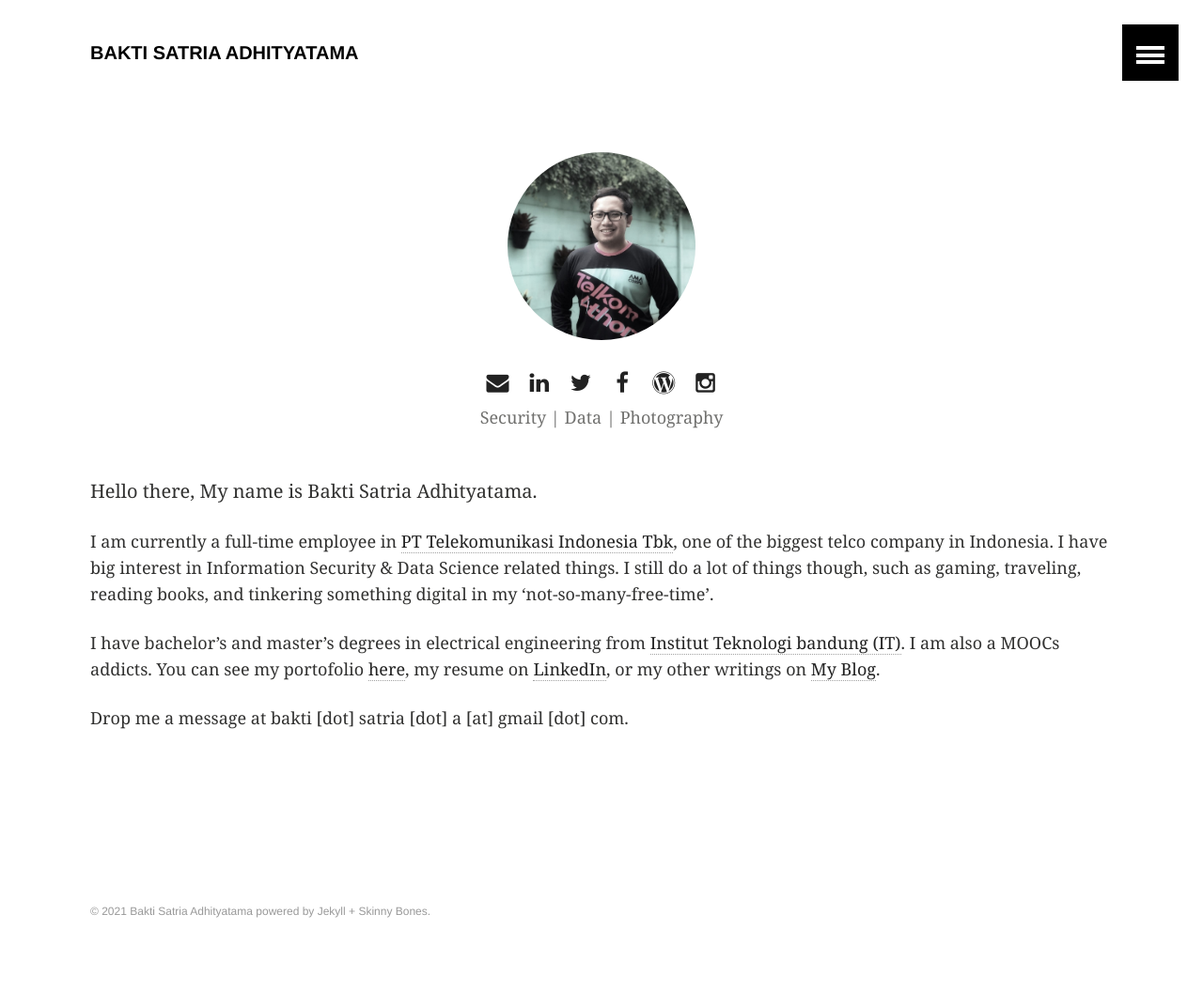
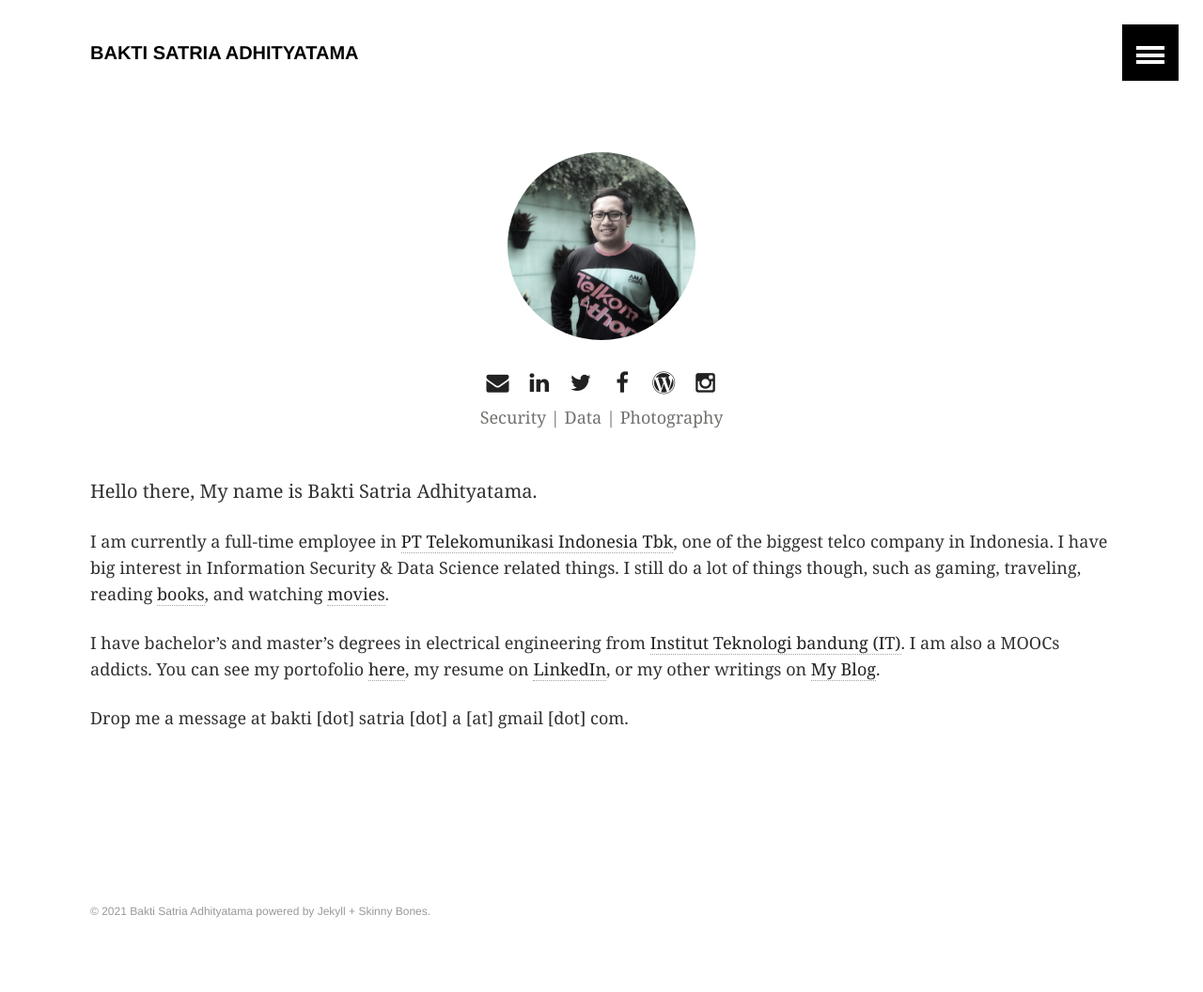
Before and after one commit to baktistr/baktistr.github.io, a Jekyll site: the page built from index.md, in a window 1280 px wide. Shown: the whole page at 94% size. Built offline with Jekyll 4.4.1, drawn with Linux system fonts in a browser that asks for light colours.

Commit message:
edit index

```diff
--- a/index.md
+++ b/index.md
@@ -6,7 +6,7 @@ title: ""
 
 Hello there, My name is Bakti Satria Adhityatama.
 
-I am currently a full-time employee in [PT Telekomunikasi Indonesia Tbk](https://telkom.co.id), one of the biggest telco company in Indonesia. I have big interest in Information Security & Data Science related things. I still do a lot of things though, such as gaming, traveling, reading books, and tinkering something digital in my ‘not-so-many-free-time’.
+I am currently a full-time employee in [PT Telekomunikasi Indonesia Tbk](https://telkom.co.id), one of the biggest telco company in Indonesia. I have big interest in Information Security & Data Science related things. I still do a lot of things though, such as gaming, traveling, reading [books](https://www.goodreads.com/user/show/58661312-bakti-satria), and watching [movies](https://app7.letterboxd.com/baktistr/).
 
 I have bachelor’s and master’s degrees in electrical engineering from [Institut Teknologi bandung (IT)](https://itb.ac.id). I am also a MOOCs addicts. You can see my portofolio [here](/portofolio/), my resume on [LinkedIn](https://www.linkedin.com/in/baktistr), or my other writings on [My Blog](https://baktisatria.com).
 
```
